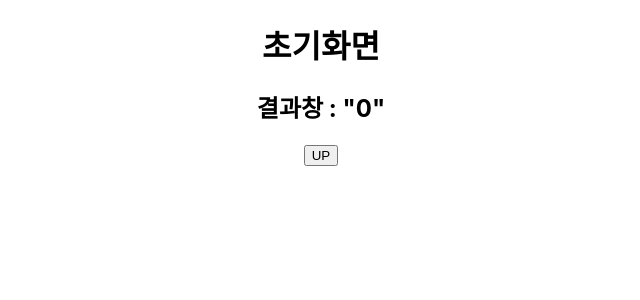
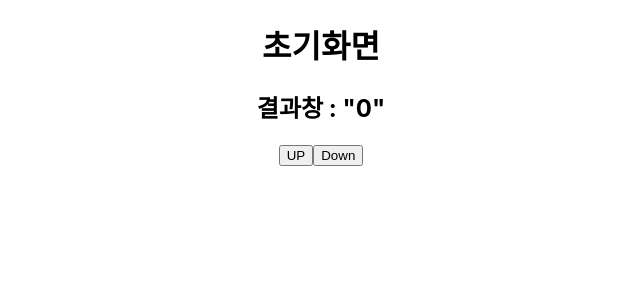
Before and after one commit to ptk5758/reactweb, a React (Create React App) app: page / in a window 1280 px wide. Shown: the top 300 px of the page, without its empty margins (319-959 px from the left). Built offline with nearby package versions, Linux system fonts and the light colour scheme.

Commit message:
21-07-19 bind 함수 사용법 숙지

```diff
--- a/src/App.js
+++ b/src/App.js
@@ -10,6 +10,10 @@ class App extends Component {
 
   render(){
 
+    function subFuntion() {
+      this.setState({num: this.state.num - 1});
+    }
+
     var num = "5";
 
     return (
@@ -21,6 +25,7 @@ class App extends Component {
             num: this.state.num + 1
           });
         }}>UP</button>
+        <button onClick={subFuntion.bind(this)}>Down</button>
       </div>
     );
   }
```
